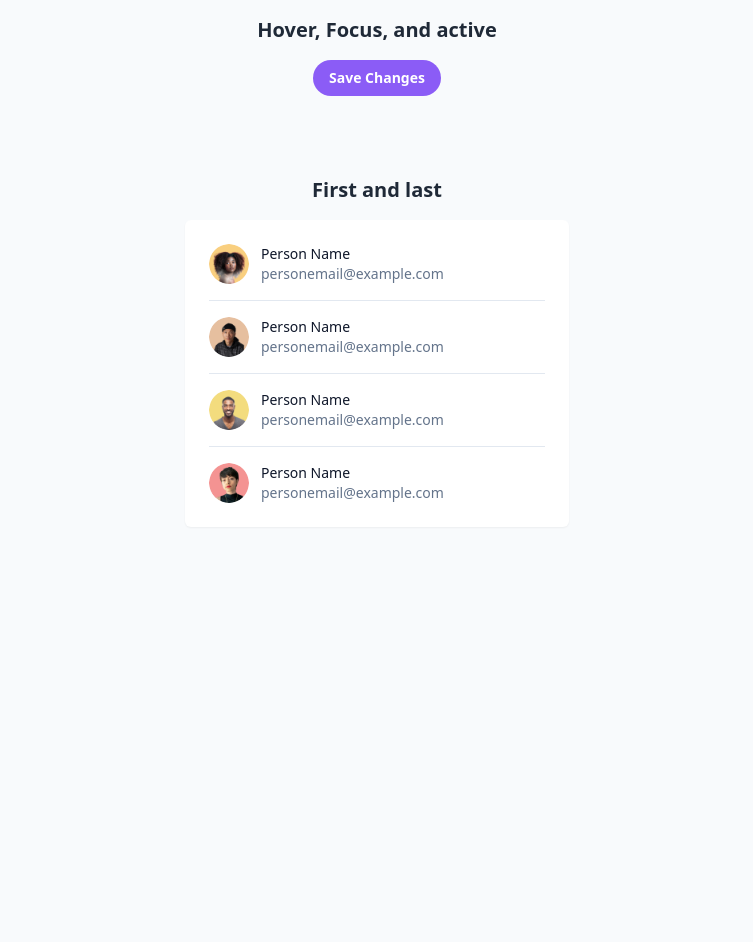
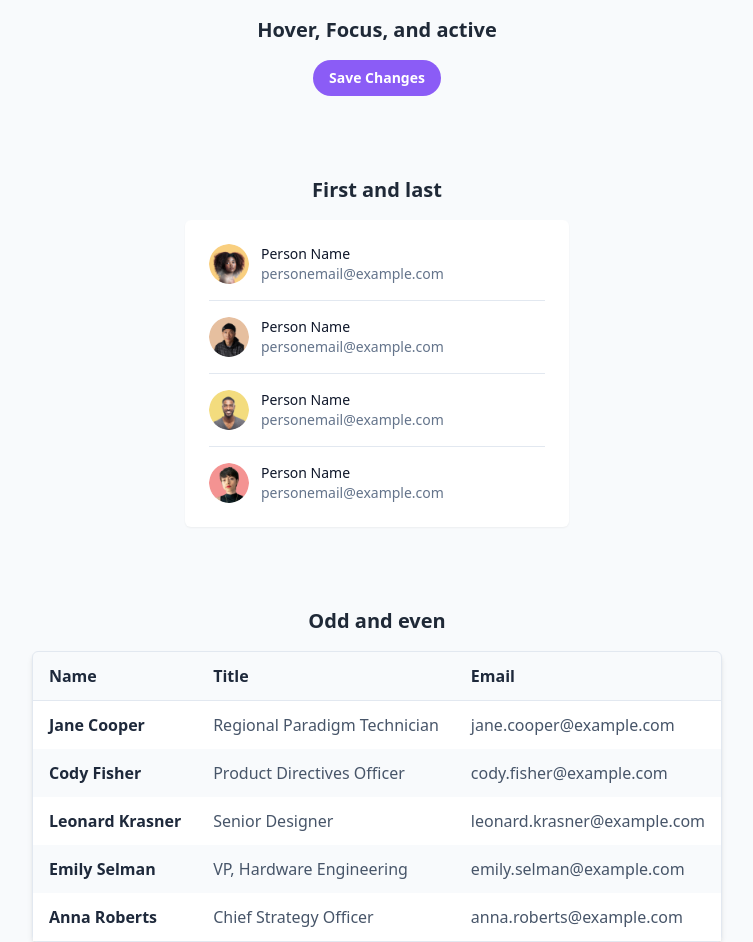
Before and after one commit to miguelbcodes/tailwindcss-docs-sandbox, a website: page index.html in a window 1280 px wide. Shown: the whole page, without its empty margins (263-1016 px from the left). Before the commit the page ends 800 px from the top, so only its background shows below. Drawn offline with Linux system fonts and the light colour scheme.

Commit message:
feat: apply odd and even modifiers

```diff
--- a/index.html
+++ b/index.html
@@ -48,5 +48,44 @@
         </li>
       </ul>
     </div>
+    <div class="flex w-full flex-col items-center gap-4">
+      <p class="font-sans text-xl font-bold text-gray-800">Odd and even</p>
+      <table class="border-separate border-spacing-0 rounded-md border border-slate-200 shadow-md">
+        <thead>
+          <tr>
+            <th class="border-b border-slate-200 px-4 py-3 text-start font-semibold text-slate-800">Name</th>
+            <th class="border-b border-slate-200 px-4 py-3 text-start font-semibold text-slate-800">Title</th>
+            <th class="border-b border-slate-200 px-4 py-3 text-start font-semibold text-slate-800">Email</th>
+          </tr>
+        </thead>
+        <tbody>
+          <tr class="odd:bg-white even:bg-slate-50">
+            <td class="px-4 py-3 font-semibold text-slate-800">Jane Cooper</td>
+            <td class="px-4 py-3 text-slate-600">Regional Paradigm Technician</td>
+            <td class="px-4 py-3 text-slate-600">jane.cooper@example.com</td>
+          </tr>
+          <tr class="odd:bg-white even:bg-slate-50">
+            <td class="px-4 py-3 font-semibold text-slate-800">Cody Fisher</td>
+            <td class="px-4 py-3 text-slate-600">Product Directives Officer</td>
+            <td class="px-4 py-3 text-slate-600">cody.fisher@example.com</td>
+          </tr>
+          <tr class="odd:bg-white even:bg-slate-50">
+            <td class="px-4 py-3 font-semibold text-slate-800">Leonard Krasner</td>
+            <td class="px-4 py-3 text-slate-600">Senior Designer</td>
+            <td class="px-4 py-3 text-slate-600">leonard.krasner@example.com</td>
+          </tr>
+          <tr class="odd:bg-white even:bg-slate-50">
+            <td class="px-4 py-3 font-semibold text-slate-800">Emily Selman</td>
+            <td class="px-4 py-3 text-slate-600">VP, Hardware Engineering</td>
+            <td class="px-4 py-3 text-slate-600">emily.selman@example.com</td>
+          </tr>
+          <tr class="odd:bg-white even:bg-slate-50">
+            <td class="px-4 py-3 font-semibold text-slate-800">Anna Roberts</td>
+            <td class="px-4 py-3 text-slate-600">Chief Strategy Officer</td>
+            <td class="px-4 py-3 text-slate-600">anna.roberts@example.com</td>
+          </tr>
+        </tbody>
+      </table>
+    </div>
   </body>
 </html>
```
Also changed, not shown: dist/output.css.
